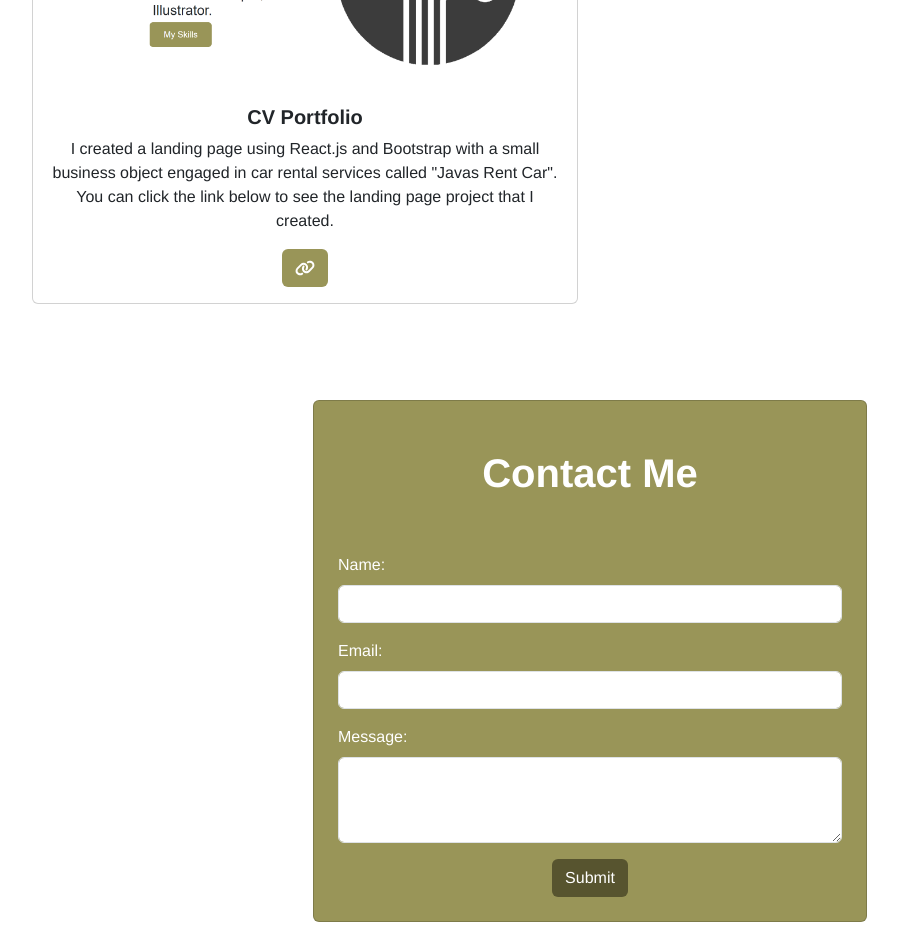
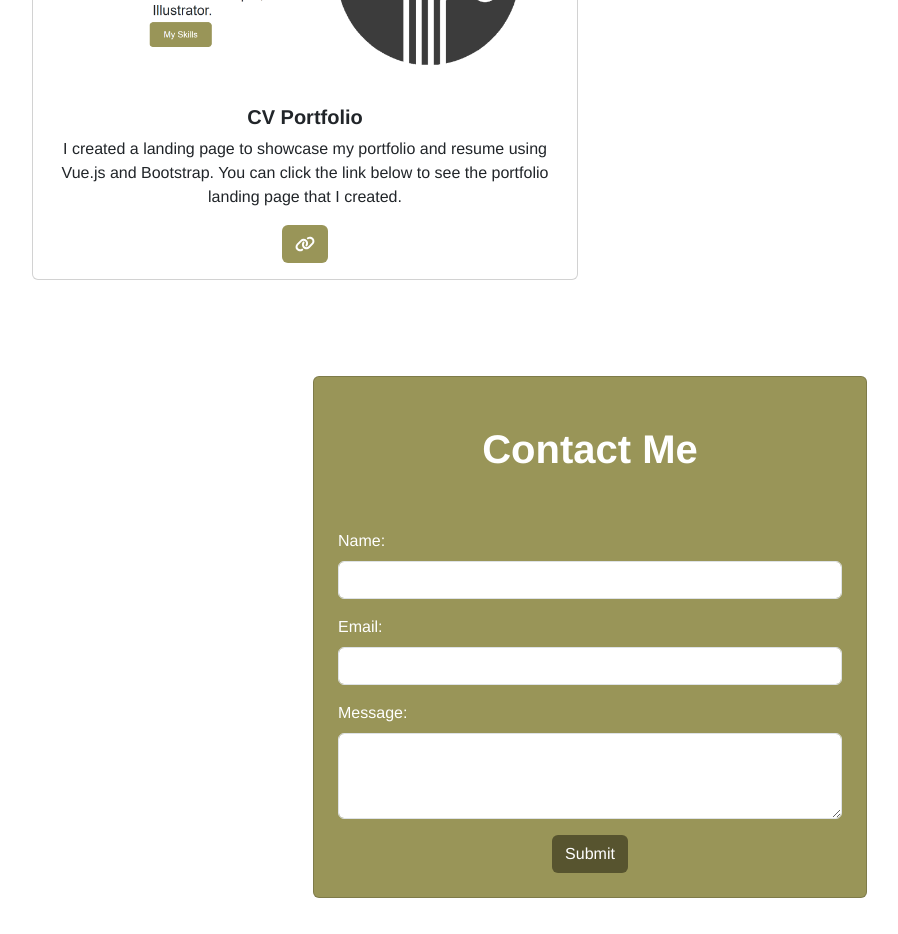
Before and after one commit to mohammadirbah/landingpage-Vue.js, a Vue app: page / in a window 1280 px wide. Shown: the part 2500-3434 px from the top of the page, without its empty margins (50-948 px from the left). Built offline with nearby package versions, Linux system fonts and the light colour scheme.

Commit message:
first commit

```diff
--- a/src/components/Portfolio.vue
+++ b/src/components/Portfolio.vue
@@ -161,13 +161,13 @@
               <strong>CV Portfolio</strong>
             </h5>
             <p class="card-text">
-              I created a landing page using React.js and Bootstrap with a small
-              business object engaged in car rental services called "Javas Rent
-              Car". You can click the link below to see the landing page project
-              that I created.
+              I created a landing page to showcase my portfolio and resume using
+              Vue.js and Bootstrap. You can click the link below to see the
+              portfolio landing page that I created.
+              <br />
             </p>
             <button class="btn" style="background-color: #999558">
-              <a href="https://todo-list-app-omega-sooty.vercel.app/"
+              <a href="https://mohammad-irbah.vercel.app/"
                 ><svg
                   xmlns="http://www.w3.org/2000/svg"
                   viewBox="0 0 640 512"
```
Also changed, not shown: 1 other file (tests, documents, lock files or other folders).
